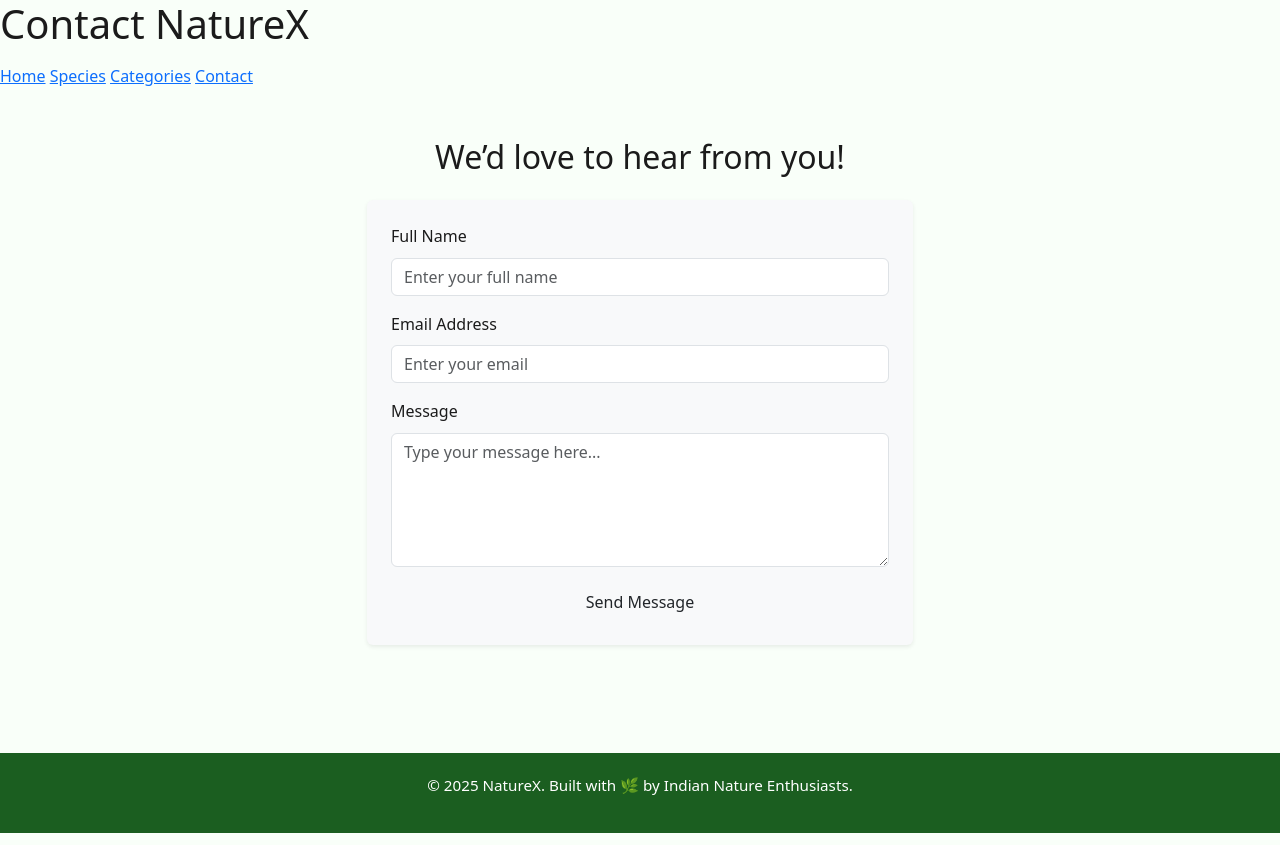
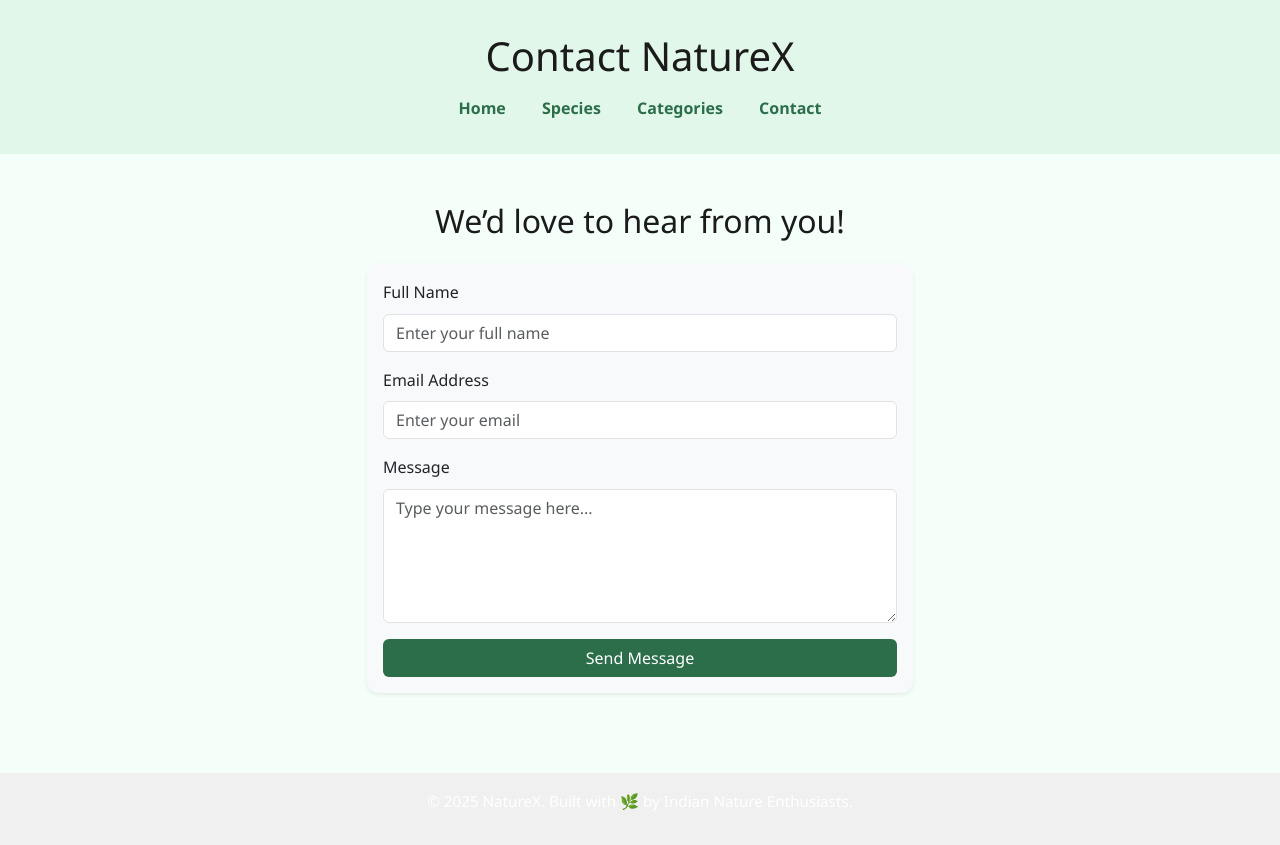
Before and after one commit to ayushrajdev9-cmyk/naturexproject, a website: page contact.html in a window 1280 px wide. Drawn offline with nearby package versions, Linux system fonts and the light colour scheme.

Commit message:
Update contact.html

```diff
--- a/contact.html
+++ b/contact.html
@@ -1,11 +1,42 @@
 <!DOCTYPE html>
 <html lang="en">
 <head>
-  <meta charset="UTF-8">
-  <meta name="viewport" content="width=device-width, initial-scale=1.0">
+  <meta charset="UTF-8" />
+  <meta name="viewport" content="width=device-width, initial-scale=1.0" />
   <title>Contact - NatureX</title>
-  <link href="https://cdn.jsdelivr.net/npm/bootstrap@5.3.3/dist/css/bootstrap.min.css" rel="stylesheet">
-  <link rel="stylesheet" href="style.css">
+  <link href="https://cdn.jsdelivr.net/npm/bootstrap@5.3.3/dist/css/bootstrap.min.css" rel="stylesheet" />
+  <link rel="stylesheet" href="style.css" />
+  <style>
+    body {
+      font-family: 'Segoe UI', sans-serif;
+      background-color: #f5fff9;
+    }
+    header {
+      background-color: #e0f7e9;
+      padding: 2rem;
+      text-align: center;
+    }
+    nav a {
+      margin: 0 1rem;
+      text-decoration: none;
+      color: #2c6e49;
+      font-weight: bold;
+    }
+    .btn-nature {
+      background-color: #2c6e49;
+      color: white;
+    }
+    .card {
+      border: none;
+      border-radius: 12px;
+    }
+    footer {
+      background-color: #f0f0f0;
+      text-align: center;
+      padding: 1rem;
+      margin-top: 2rem;
+    }
+  </style>
 </head>
 <body>
   <header>
@@ -22,21 +53,30 @@
     <h2 class="text-center mb-4">We’d love to hear from you!</h2>
     <div class="row justify-content-center">
       <div class="col-md-8 col-lg-6">
-        <form class="p-4 rounded shadow-sm bg-light">
+        <div class="card shadow-sm bg-light">
+          <div class="card-body">
+            <form action="https://formspree.io/f/yourFormID" method="POST">
               <div class="mb-3">
                 <label for="name" class="form-label">Full Name</label>
-            <input type="text" id="name" class="form-control" placeholder="Enter your full name">
+                <input type="text" name="name" id="name" class="form-control" placeholder="Enter your full name" required />
               </div>
               <div class="mb-3">
                 <label for="email" class="form-label">Email Address</label>
-            <input type="email" id="email" class="form-control" placeholder="Enter your email">
+                <input type="email" name="email" id="email" class="form-control" placeholder="Enter your email" required />
               </div>
               <div class="mb-3">
                 <label for="message" class="form-label">Message</label>
-            <textarea id="message" class="form-control" rows="5" placeholder="Type your message here..."></textarea>
+                <textarea name="message" id="message" class="form-control" rows="5" placeholder="Type your message here..." required></textarea>
               </div>
+              <!-- Spam protection -->
+              <input type="text" name="_gotcha" style="display:none" />
+              <input type="hidden" name="_captcha" value="false" />
+              <!-- Success message placeholder -->
+              <div id="success-message" class="text-success mb-3" style="display:none;">Thank you! Your message has been sent.</div>
               <button type="submit" class="btn btn-nature w-100">Send Message</button>
             </form>
+          </div>
+        </div>
       </div>
     </div>
   </main>
@@ -44,6 +84,14 @@
   <footer>
     <p>&copy; 2025 NatureX. Built with 🌿 by Indian Nature Enthusiasts.</p>
   </footer>
+
   <script src="https://cdn.jsdelivr.net/npm/bootstrap@5.3.3/dist/js/bootstrap.bundle.min.js"></script>
+  <script>
+    // Optional: Show success message after submission
+    const form = document.querySelector("form");
+    form.addEventListener("submit", function () {
+      document.getElementById("success-message").style.display = "block";
+    });
+  </script>
 </body>
 </html>
```
Lines whose indentation alone changed are shown as unchanged.
